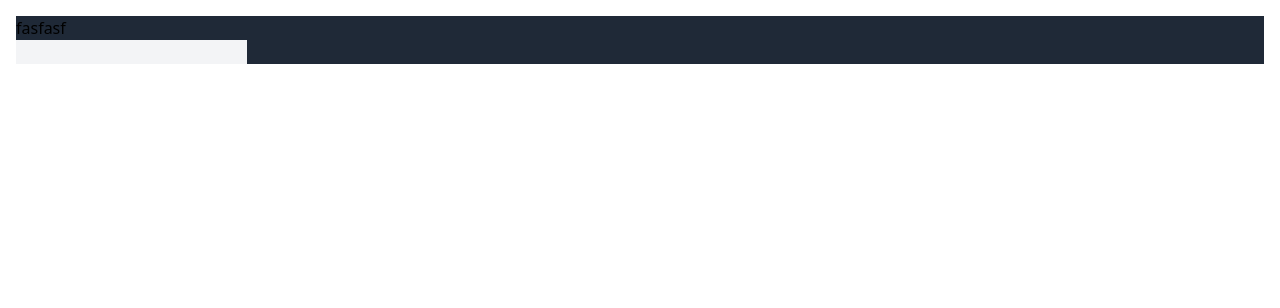
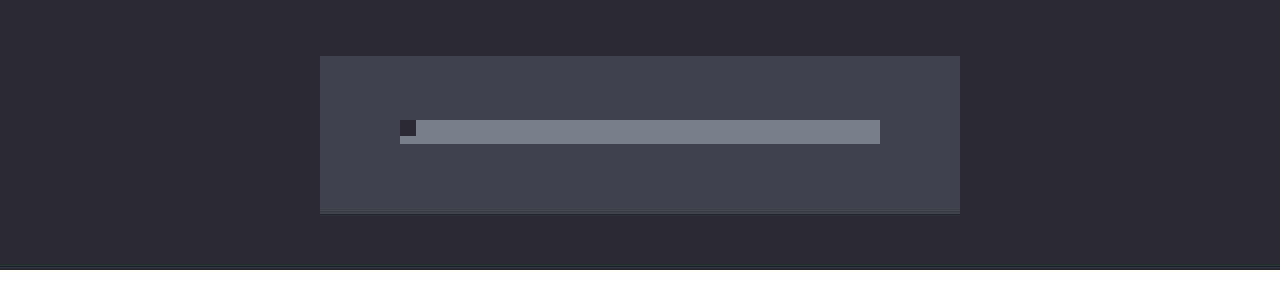
Before and after one commit to keenst/aenote, a Vue app: page / in a window 1280 px wide. Shown: the top 308 px of the page. Built offline with nearby package versions, Linux system fonts and the light colour scheme.

Commit message:
cleargitlog

```diff
--- a/src/App.vue
+++ b/src/App.vue
@@ -1,5 +1,5 @@
 <template>
-  <div class="container mx-auto p-4">
+  <div>
     <NotesPage/>
   </div>
 </template>
--- a/src/components/NotesPage.vue
+++ b/src/components/NotesPage.vue
@@ -1,31 +1,38 @@
 <template>
-  <div class="bg-gray-800 text-cyan-200"> fasfasf
-    <div v-for="(input, index) in inputs" :key="index" class="bg-gray-800">
-      <input
+  <div class="bg-ae-grey-700 px-80 py-14">
+    <div class="bg-ae-grey-500 h-full w-full px-20 py-16">
+      <div v-for="(input, index) in inputs" :key="index">
+        <div class="relative">
+          <div class="absolute h-4 w-4 bg-ae-grey-700 top-[+4px] left-[-20px]"  @click="TEMPhandleClick"></div>
+          <textarea
+            class="bg-ae-grey-300 text-ae-white font-mono w-full max-w-full h-6 resize-none justify-center mb-0 pl-6"
             type="text"
             v-model="input.value"
             @keydown.enter.prevent="createNewTextbox(index, $event)"
             @keydown.down.prevent="focusNextTextbox(index)"
             @keydown.up.prevent="focusPreviousTextbox(index)"
-        @keydown.tab.prevent="indentTextbox(index, 20, $event)"
-        @keydown.backspace="unindentTextboxOnBackspace(index, $event)"
+            @keydown.tab.prevent="indentTextbox(index, 30, $event)"
+            @keydown.backspace="handleBackspacePress(index, $event)"
             @keydown.shift.tab.prevent="unindentTextboxOnShiftTab(index, $event)"
             @focus="newTextboxOnFocus(index)"
-        :style="{ marginLeft: indentations[index] + 'px' }"
+            :style="{ marginLeft: indentations[index] + 'px', maxWidth: 'calc(100% - ' + indentations[index] + 'px)' }"
             ref="inputElements"
-        class="bg-gray-100"
           >
+          </textarea>
+        </div>
+      </div>
     </div>
   </div>
 </template>
 
-
 <script>
+//           @keydown.tab.prevent="indentTextbox(index, 20, $event); squarePositions[index].left += 30"
 export default {
   data() {
     return {
       inputs: [{ value: "" }],
       indentations: [0],
+      maxWidth: 400
     };
   },
   methods: {
@@ -48,9 +55,9 @@ export default {
       }, 0);
       // set the same indentation as the focused input
       this.indentations.splice(index + 1, 0, currentIndentation);
-      // indent 20px if tab
+      // indent 30px if tab
       if (event.keyCode === 9) {
-        this.indentations[index + 1] = currentIndentation + 20;
+        this.indentations[index + 1] = currentIndentation + 30;
       }
     },
     focusNextTextbox(index) {
@@ -72,8 +79,8 @@ export default {
     //   const previousIndentation = this.indentations[index - 1];
     //   // check if tab pressed and current indentation is less than maximum and shift is not pressed
     //   if (event.keyCode === 9 && !event.shiftKey && currentIndentation < previousIndentation + pixels) {
-    //     // increase indentation by 20px
-    //     this.indentations[index] = currentIndentation + 20;
+    //     // increase indentation by 30px
+    //     this.indentations[index] = currentIndentation + 30;
     //   }
     // },
     indentTextbox(index, pixels, event) {
@@ -81,29 +88,29 @@ export default {
       const previousIndentation = this.indentations[index - 1];
       // check if tab pressed and current indentation is less than maximum and shift is not pressed
       if (event.keyCode === 9 && !event.shiftKey && currentIndentation < previousIndentation + pixels) {
-        // increase indentation by 20px
-        this.indentations[index] = currentIndentation + 20;
+        // increase indentation by 30px
+        this.indentations[index] = currentIndentation + 30;
         // loop through child textboxes and indent them as well
         for (let i = index + 1; i < this.inputs.length; i++) {
           const childIndentation = this.indentations[i];
           if (childIndentation <= currentIndentation) {
             break;
           }
-          this.indentations[i] += 20;
+          this.indentations[i] += 30;
           const inputElement = this.$refs.inputElements[i];
           inputElement.style.marginLeft = `${this.indentations[i]}px`;
         }
       }
     },
-    unindentTextboxOnBackspace(index, event) {
+    handleBackspacePress(index, event) {
       const currentIndentation = this.indentations[index];
       // checks if start of textbox
       if (event.keyCode === 8 && currentIndentation > 0 && this.$refs.inputElements[index].selectionStart === 0) {
-        this.indentations[index] = currentIndentation - 20;
+        this.indentations[index] = currentIndentation - 30;
         let nextIndex = index + 1;
         // loop through nextindex until it is same or less than current indentation, then unindent all of them
         while (nextIndex < this.indentations.length && this.indentations[nextIndex] > currentIndentation) {
-          this.indentations[nextIndex] = this.indentations[nextIndex] - 20;
+          this.indentations[nextIndex] = this.indentations[nextIndex] - 30;
           nextIndex++;
         }
       }
@@ -111,10 +118,10 @@ export default {
     unindentTextboxOnShiftTab(index, event) {
       const currentIndentation = this.indentations[index];
       if (event.keyCode === 9 && event.shiftKey && currentIndentation > 0) {
-        this.indentations[index] = currentIndentation - 20;
+        this.indentations[index] = currentIndentation - 30;
         let nextIndex = index + 1;
         while (nextIndex < this.indentations.length && this.indentations[nextIndex] > currentIndentation) {
-          this.indentations[nextIndex] = this.indentations[nextIndex] - 20;
+          this.indentations[nextIndex] = this.indentations[nextIndex] - 30;
           nextIndex++;
         }
       }
@@ -125,6 +132,9 @@ export default {
         this.indentations.push(0);
       }
     },
+    TEMPhandleClick() {
+      console.log('Div clicked!');
+    },
   },
 };
 </script>
--- a/tailwind.config.cjs
+++ b/tailwind.config.cjs
@@ -1,20 +1,20 @@
 /** @type {import('tailwindcss').Config} */
 module.exports = {
   content: ["./src/**/*.ts", "./src/**/*.vue", "./src/**/*.js"],
-  // theme: {
-  //   extend: {
-  //     colors: {
-  //       'transparent': 'transparent',
-  //       'ae-white': '#E8E8E8',
-  //       'ae-grey': {
-  //         '100': '#CDE0EB',
-  //         '300': '#768089',
-  //         '500': '#3D4149',
-  //         '700': '#292C33',
-  //         '900': '#1E2026',
-  //       }
-  //     }
-  //   },
-  // },
+  theme: {
+    extend: {
+      colors: {
+        'transparent': 'transparent',
+        'ae-white': '#E8E8E8',
+        'ae-grey': {
+          '100': '#CDE0EB',
+          '300': '#768089',
+          '500': '#3D4149',
+          '700': '#292C33',
+          '900': '#1E2026',
+        }
+      }
+    },
+  },
   plugins: [],
 }
```
Lines whose indentation alone changed are shown as unchanged.
